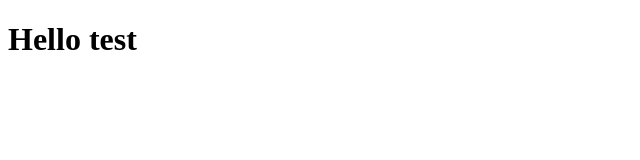
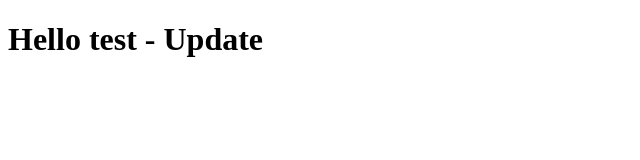
Before and after one commit to gamecomputerstore/test, a plain HTML site: page index.html in a window 1280 px wide. Shown: the whole page, without its empty margins (0-640 px from the left). Drawn offline with Linux system fonts and the light colour scheme.

Commit message:
Next version of web file.

```diff
--- a/index.html
+++ b/index.html
@@ -5,6 +5,6 @@
     <title>Hello</title>
   </head>
   <body>
-      <h1>Hello test</h1>
+      <h1>Hello test - Update</h1>
   </body>
 </html>
```
